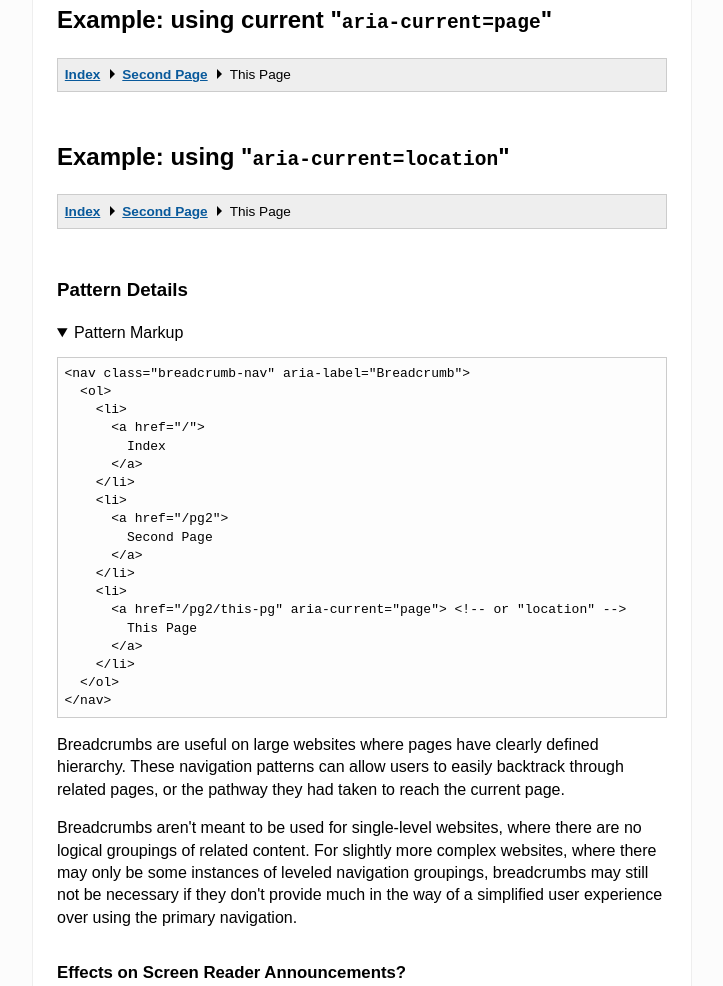
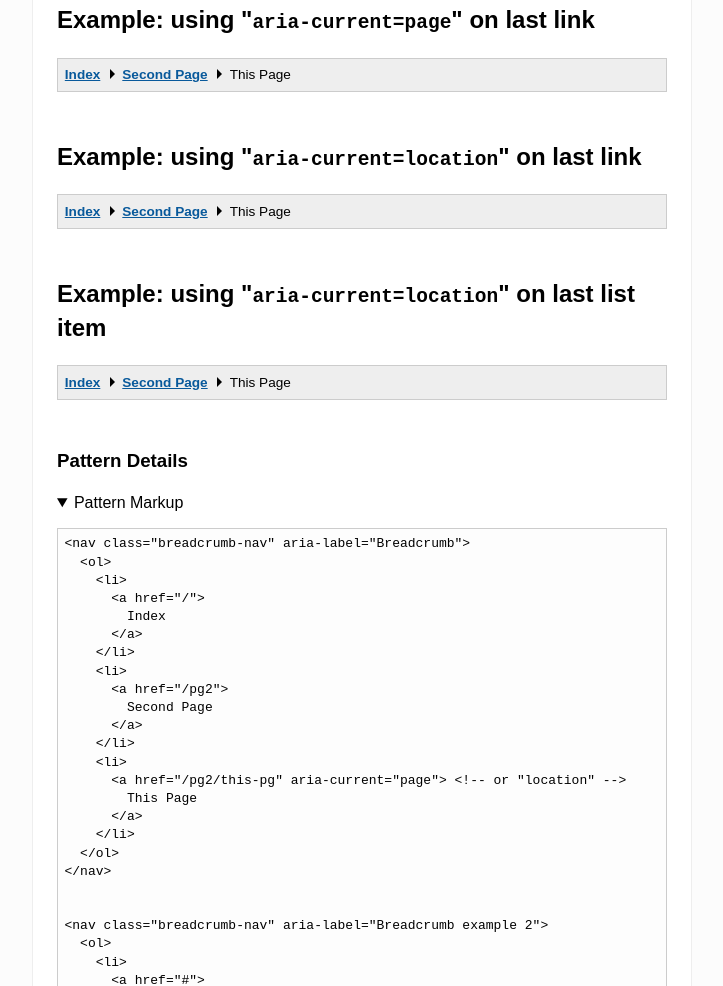
Before and after one commit to scottaohara/a11y_breadcrumbs, a plain HTML site: page index.html in a window 1280 px wide. Shown: the part 336-1322 px from the top of the page, without its empty margins (278-1001 px from the left). Drawn offline with Linux system fonts and the light colour scheme.

Commit message:
Update index.html

```diff
--- a/index.html
+++ b/index.html
@@ -28,8 +28,8 @@
             Examples of a breadcrumb navigation using <code>aria-label</code> to provide an accessible name, and <code>aria-current</code> to indicate the currently active link.
           </p>
 
-          <h2>Example: using current "<code>aria-current=page</code>"</h2>
-          <nav class="breadcrumb-nav" aria-label="Breadcrumb">
+          <h2>Example: using "<code>aria-current=page</code>" on last link</h2>
+          <nav class="breadcrumb-nav" aria-label="Breadcrumb example">
             <ol>
               <li>
                 <a href="#">
@@ -49,8 +49,8 @@
             </ol>
           </nav>
 
-          <h2>Example: using "<code>aria-current=location</code>"</h2>
-          <nav class="breadcrumb-nav" aria-label="Breadcrumb">
+          <h2>Example: using "<code>aria-current=location</code>" on last link</h2>
+          <nav class="breadcrumb-nav" aria-label="Breadcrumb example 2">
             <ol>
               <li>
                 <a href="#">
@@ -66,6 +66,25 @@
                 <a href="#" aria-current="location">
                   This Page
                 </a>
+              </li>
+            </ol>
+          </nav>
+
+          <h2>Example: using "<code>aria-current=location</code>" on last list item</h2>
+          <nav class="breadcrumb-nav" aria-label="Breadcrumb example 3">
+            <ol>
+              <li>
+                <a href="#">
+                  Index
+                </a>
+              </li>
+              <li>
+                <a href="#">
+                  Second Page
+                </a>
+              </li>
+              <li aria-current="page">
+                This Page
               </li>
             </ol>
           </nav>
@@ -95,6 +114,25 @@
       &lt;/a>
     &lt;/li>
   &lt;/ol>
+&lt;/nav>
+
+<!-- example without a link in the last list item -->
+&lt;nav class="breadcrumb-nav" aria-label="Breadcrumb example 2">
+  &lt;ol>
+    &lt;li>
+      &lt;a href="#">
+        Index
+      &lt;/a>
+    &lt;/li>
+    &lt;li>
+      &lt;a href="#">
+        Second Page
+      &lt;/a>
+    &lt;/li>
+    &lt;li aria-current="location">
+      This Page
+    &lt;/li>
+  &lt;/ol>
 &lt;/nav></code></pre>
             </details>
 
@@ -106,7 +144,7 @@
               Breadcrumbs aren't meant to be used for single-level websites, where there are no logical groupings of related content. For slightly more complex websites, where there may only be some instances of leveled navigation groupings, breadcrumbs may still not be necessary if they don't provide much in the way of a simplified user experience over using the primary navigation.
             </p>
 
-            <h4>Effects on Screen Reader Announcements?</h4>
+            <h4>Screen Reader Announcements?</h4>
             <p>
               You may notice that the dividers between each link/list item of the breadcrumb are created via CSS pseudo elements. Originally I had used CSS <code>content: "/\00a0";</code> with <code>speak: none;</code> as a divider.  However, even though added by CSS, screen readers like NVDA would announce the "slash" if navigating by list items, and VoiceOver would even move focus to the "/" if navigating with <kbd>VO + left/right</kbd> arrow keys. <code>speak: none</code> has no practical support, which is unfortunate.
             </p>
@@ -134,7 +172,7 @@
             </p>
 
             <p>
-              Some other breadcrumb patterns remove the <code>&lt;a></code> element, or at least the <code>href</code> from the link. These examples retain the <code>a href</code> for current link, as without it, people using a screen reader and navigating by links, or via focusable content with the <kbd>tab</kbd> key would not come across the currently active link.
+              Some other breadcrumb patterns remove the <code>&lt;a></code> element, or at least the <code>href</code> from the link.  This is demonstrated in the third example, where the first two examples keep the last item in the breadcrumb as a hyperlink.  One reason to keep the hyperlink is so that people using a screen reader and navigating by links, or via focusable content with the <kbd>tab</kbd> key would not come across the currently active link.  The counter argument for using a hyperlink in the last breadcrumb list item is that, since it represents the current page, there's little reason to include it in the document's keyboard focus order.
             </p>
           </section>
 
```
